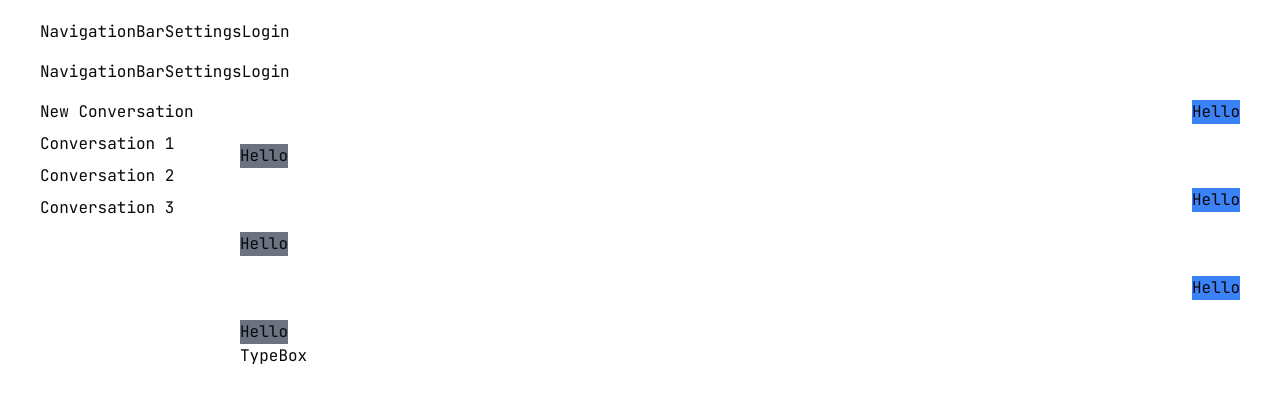
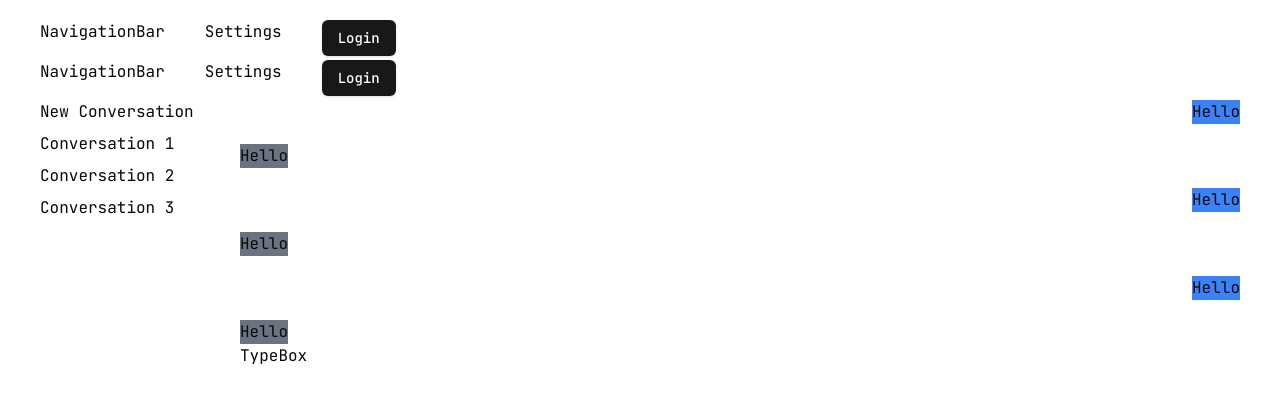
Before and after one commit to lng5143/imaginehub, a Next.js app: page /chat in a window 1280 px wide. Shown: the top 402 px of the page. Built offline with nearby package versions, Linux system fonts and the light colour scheme; no server answers.

Commit message:
logout + fix hydration error

```diff
--- a/app/layout.js
+++ b/app/layout.js
@@ -1,6 +1,8 @@
 import { JetBrains_Mono } from "next/font/google";
 import "./globals.css";
 import NavigationBar from "../components/nav/nav-bar"
+import { SessionProvider } from "next-auth/react";
+import { auth } from "@/auth";
 
 const jetbrainsMono = JetBrains_Mono({
   subsets: ["latin"]
@@ -11,15 +13,17 @@ export const metadata = {
   description: "Generated by create next app",
 };
 
-export default function RootLayout({ children }) {
-
+export default async function RootLayout({ children }) {
+  const session = await auth();
 
   return (
+    <SessionProvider session={session}>
       <html lang="en">
         <body className={`${jetbrainsMono.className} h-screen`}>
           <NavigationBar />
           {children}
         </body>
       </html>
+    </SessionProvider>
   );
 }
--- a/auth.js
+++ b/auth.js
@@ -7,6 +7,7 @@ import { prisma } from "./lib/prisma";
 export const { handlers: { GET, POST }, auth, signIn, signOut } = NextAuth({
     adapter: PrismaAdapter(prisma),
     secret: process.env.AUTH_SECRET,
+    session: { strategy: "jwt" },
     providers: [
         ...authConfig.providers,
         Resend({
--- a/components/auth/dialog-wrapper.js
+++ b/components/auth/dialog-wrapper.js
@@ -1,10 +1,11 @@
 import { Dialog, DialogTrigger, DialogContent, DialogHeader, DialogFooter, DialogTitle } from "@/components/ui/dialog";
+import { Button } from "@/components/ui/button";
 
 export default function DialogWrapper({ children, headerLabel, triggerLabel }) {
     return (
         <Dialog>
-            <DialogTrigger>
-                {triggerLabel}
+            <DialogTrigger asChild>
+                <Button>{triggerLabel}</Button>
             </DialogTrigger>
             <DialogContent>
                 <DialogHeader>
--- a/components/auth/login-dialog.js
+++ b/components/auth/login-dialog.js
@@ -1,3 +1,4 @@
+import { Button } from "../ui/button";
 import DialogWrapper from "./dialog-wrapper";
 import LoginForm from "./login-form";
 
--- a/components/nav/nav-bar.js
+++ b/components/nav/nav-bar.js
@@ -1,14 +1,28 @@
 'use client';
 
 import LoginDialog from "../auth/login-dialog";
-import Settings from "../settings/settings";
+import useCurrentUser from "@/hooks/use-current-user";
+import { Button } from "../ui/button";
+import { signOut } from "next-auth/react";
 
 export default function NavigationBar({onClickSettings}) {
+  const user = useCurrentUser();
+
+  function logout() {
+    signOut();
+  }
+
   return (
-    <div className="flex h-10 px-10 py-5">
+    <div className="flex h-10 px-10 py-5 gap-10">
       <h1>NavigationBar</h1>
       <button className="" onClick={onClickSettings}>Settings</button>
       <LoginDialog />
+      {user &&
+        <div className="flex gap-10">
+          <p>Hello, {user.name || user.email}</p>
+          <Button onClick={logout}>Sign out</Button>
+        </div>
+      }
     </div>
   );
 }
--- /dev/null
+++ b/hooks/use-current-user.js
@@ -0,0 +1,6 @@
+import { useSession } from "next-auth/react";
+
+export default function useCurrentUser() {
+    const session = useSession();
+    return session.data?.user;
+}
```
Also changed, not shown: actions/logout.js (added, +7 -0 lines). Lines whose indentation alone changed are shown as unchanged.
